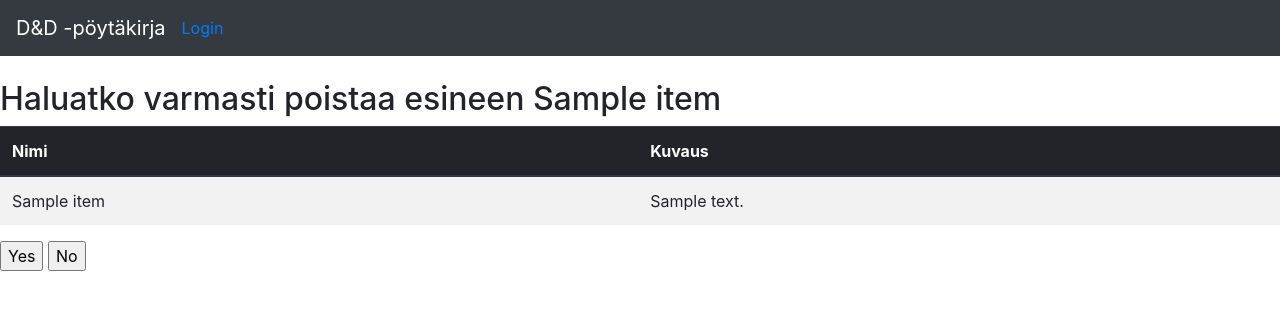
After one commit to HegePI/tsoha-2020-projekti, a Flask app: template application/templates/item/deleteItemView.html in a window 1280 px wide. The commit adds this page. Shown: the top 310 px of the page. Run offline with Flask 2, Linux system fonts and the light colour scheme; the template is opened without the code that fills it: values that come from a table or form of the project are taken from there, others are empty; tables that the repository leaves empty hold one stand-in row (values such as "Sample post"); some libraries are stand-ins or nearby versions.

Commit message:
As a user I can delete an item from app

```diff
--- a/application/__init__.py
+++ b/application/__init__.py
@@ -51,7 +51,7 @@ from application import views
 from application.user import NewUserView, EditUserInfoView, LoginView
 from application.character import NewCharacterView, AllCharacterView
 from application.adventure import NewAdventureView, AdventureListView, MenuView
-from application.item import NewItemView, AllItemsView, EditItemView
+from application.item import NewItemView, AllItemsView, EditItemView, DeleteItemView
 
 from application.user import UserModel
 from application.character import CharacterModel
--- /dev/null
+++ b/application/templates/item/deleteItemView.html
@@ -0,0 +1,34 @@
+{% extends "layout.html" %}
+
+{% block body %}
+
+{% if message %}
+{{ message }}
+{% endif %}
+
+{% if error %}
+<p class=error />
+<strong>{{ error }}</strong>
+{% endif %}
+
+<h2>Haluatko varmasti poistaa esineen {{item.item_name}}</h2>
+<table class="table table-striped">
+    <thead class="thead-dark">
+        <th>Nimi</th>
+        <th>Kuvaus</th>
+    </thead>
+    <tbody>
+        <td>{{item.item_name}}</td>
+        <td>{{item.item_description}}</td>
+    </tbody>
+</table>
+
+<div>
+    <form method="POST" action="{{ url_for('delete_item', id=item.id) }}" style="display: inline-block">
+        <input type="submit" value="Yes" />
+    </form>
+    <form method=" GET" action="{{ url_for('list_all_items') }}" style="display: inline-block">
+        <input type="submit" value="No" />
+    </form>
+</div>
+{% endblock %}
```
Also changed, not shown: application/item/DeleteItemView.py (added, +19 -0 lines), application/templates/item/showAllItems.html (+8 -0 lines).
